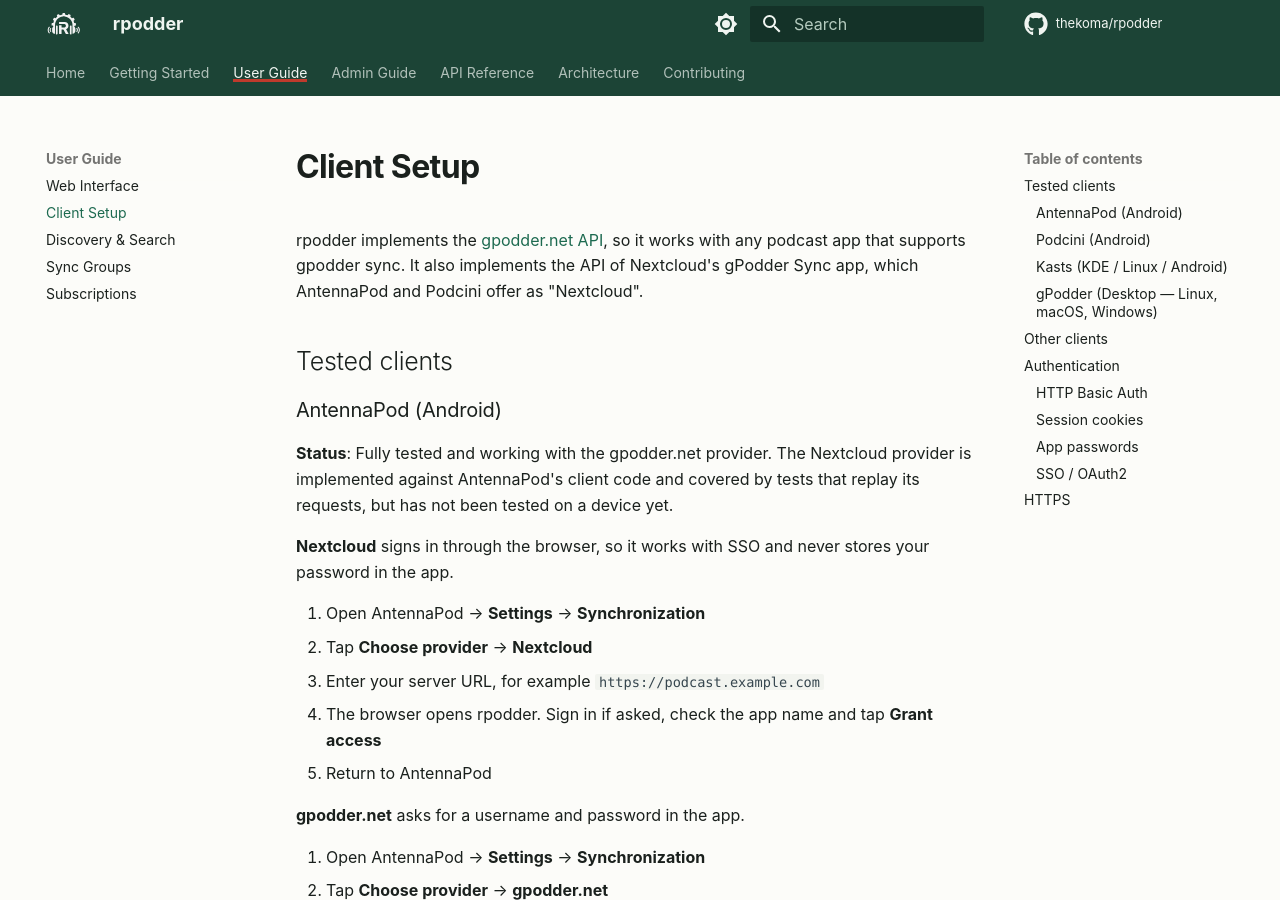
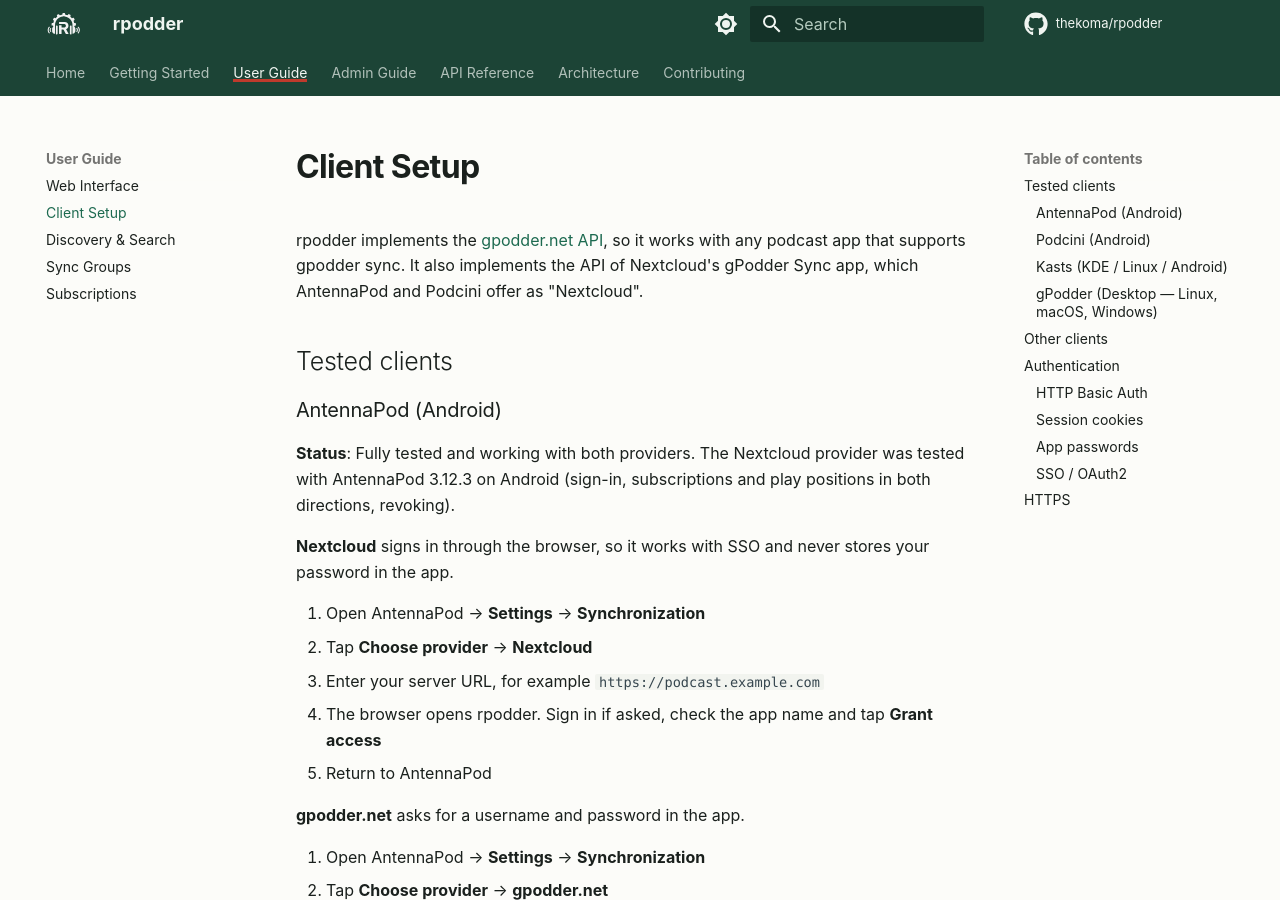
Before and after one commit to thekoma/rpodder, an MkDocs documentation site: the page built from docs/src/user-guide/clients.md, in a window 1280 px wide and 900 px high. Built offline with MkDocs 1.6.1 and Material for MkDocs 9.7.7, drawn with Linux system fonts in a browser that asks for light colours; some web fonts are replaced; comment, search, counter and statistics services are not loaded.

Commit message:
docs: AntennaPod's Nextcloud provider tested on a device
Tested with AntennaPod 3.12.3 on Android: sign-in through the browser, subscriptions and play positions in both directions, and revoking the app password.

```diff
--- a/docs/src/user-guide/clients.md
+++ b/docs/src/user-guide/clients.md
@@ -6,7 +6,7 @@ rpodder implements the [gpodder.net API](https://gpoddernet.readthedocs.io/), so
 
 ### AntennaPod (Android)
 
-**Status**: Fully tested and working with the gpodder.net provider. The Nextcloud provider is implemented against AntennaPod's client code and covered by tests that replay its requests, but has not been tested on a device yet.
+**Status**: Fully tested and working with both providers. The Nextcloud provider was tested with AntennaPod 3.12.3 on Android (sign-in, subscriptions and play positions in both directions, revoking).
 
 **Nextcloud** signs in through the browser, so it works with SSO and never stores your password in the app.
 
```
